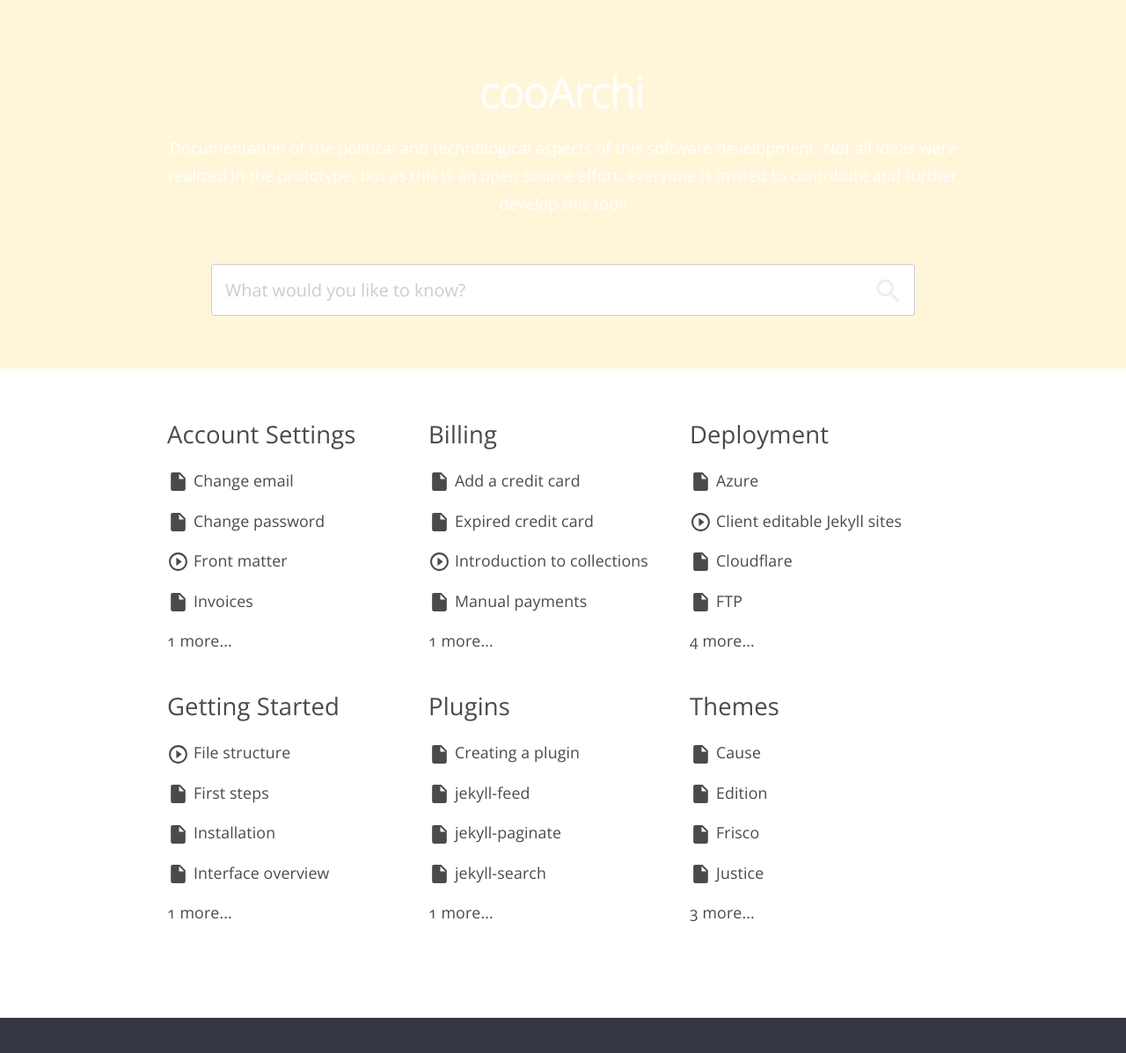
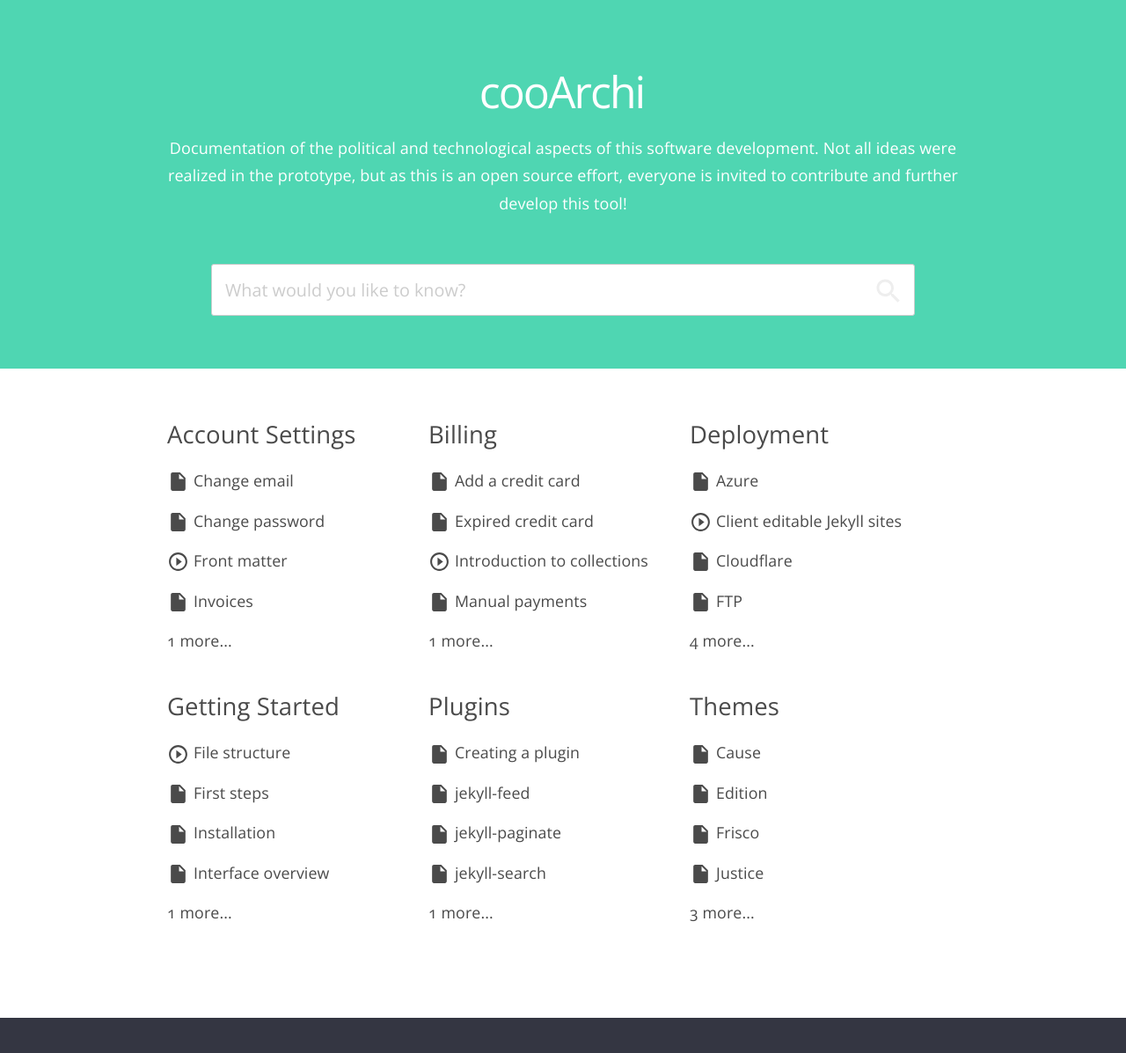
Before and after one commit to cooarchi/documentation, a Jekyll site: the page built from index.html, in a window 1280 px wide. Shown: the whole page at 88% size. Built offline with Jekyll 4.4.1, drawn with Linux system fonts in a browser that asks for light colours; nearby versions of some CDN libraries.

Commit message:
Update variables.scss

```diff
--- a/_sass/variables.scss
+++ b/_sass/variables.scss
@@ -8,7 +8,7 @@
 $dark-grey: #222;
 $medium-grey: #666;
 $light-grey: #ccc;
-$header-color: #fff6da;
+$header-color: #4fd6b2;
 
 $link-color: #4A4A4A;
 $link-hover-color: #111;
```
